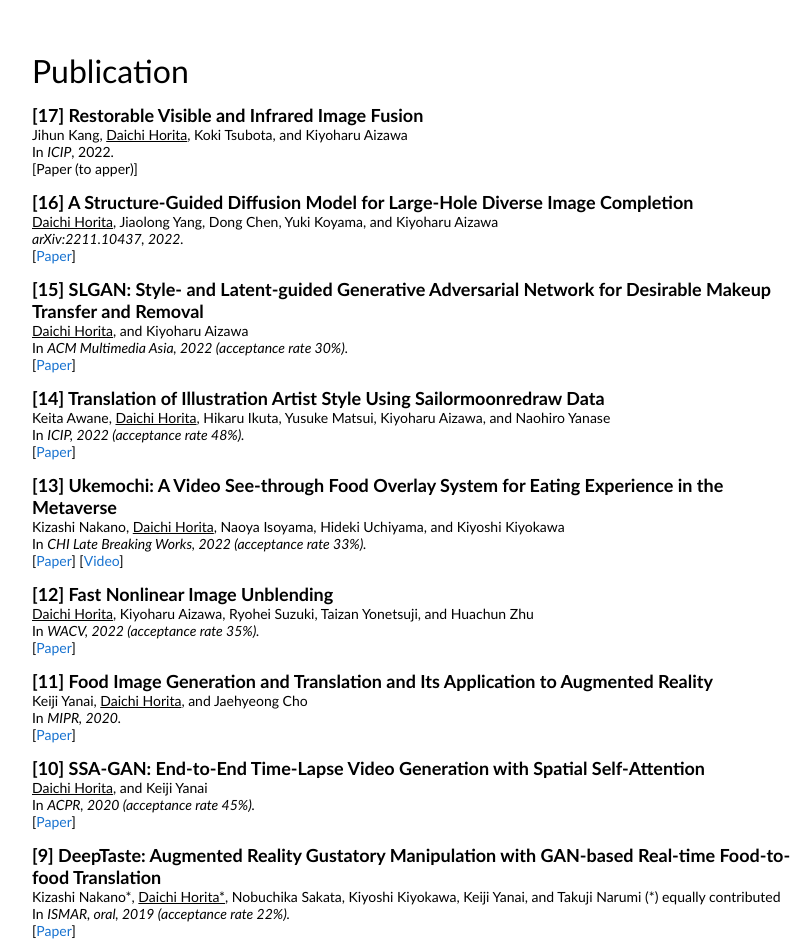
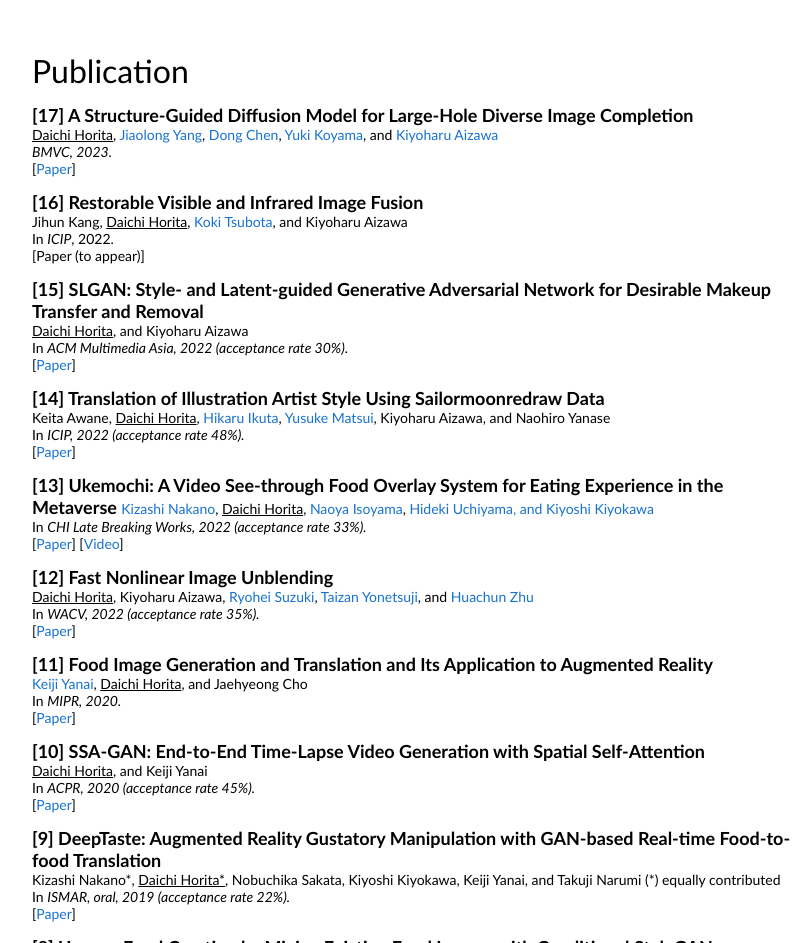
Before and after one commit to UdonDa/udonda.github.io, a plain HTML site: page index.html in a window 1280 px wide. Shown: the part 1518-2461 px from the top of the page, without its empty margins (228-1030 px from the left). Drawn offline with Linux system fonts and the light colour scheme.

Commit message:
Update index.html

```diff
--- a/index.html
+++ b/index.html
@@ -149,17 +149,17 @@
               <td style="padding:20px;width:100%;vertical-align:middle">
                   <heading> <font size="6"> Publication </font></heading>
                   <p>
-                    <papertitle> <font size="4"> [17] Restorable Visible and Infrared Image Fusion </font></papertitle> <br>
-                    Jihun Kang, <u>Daichi Horita</u>, Koki Tsubota, and Kiyoharu Aizawa<br>
+                    <papertitle> <font size="4"> [17] A Structure-Guided Diffusion Model for Large-Hole Diverse Image Completion </font></papertitle> <br>
+                    <u>Daichi Horita</u>, <a href="http://jlyang.org/">Jiaolong Yang</a>, <a href="http://www.dongchen.pro/">Dong Chen</a>, <a href="https://koyama.xyz/">Yuki Koyama</a>, and <a href="https://scholar.google.co.kr/citations?user=CJRhhi0AAAAJ&hl=en">Kiyoharu Aizawa</a><br>
+                    <em>BMVC, 2023. </em> <br>
+                    [<a href="https://arxiv.org/abs/2211.10437">Paper</a>]
+                  </p>
+                  <p>
+                    <papertitle> <font size="4"> [16] Restorable Visible and Infrared Image Fusion </font></papertitle> <br>
+                    Jihun Kang, <u>Daichi Horita</u>, <a href="https://kktsubota.github.io/">Koki Tsubota</a>, and Kiyoharu Aizawa<br>
                     In <em>ICIP</em>, 2022. <br>
 <!--                     [<a href="">Paper</a>]   -->
-                    [Paper (to apper)]
-                  </p>
-                  <p>
-                    <papertitle> <font size="4"> [16] A Structure-Guided Diffusion Model for Large-Hole Diverse Image Completion </font></papertitle> <br>
-                    <u>Daichi Horita</u>, Jiaolong Yang, Dong Chen, Yuki Koyama, and Kiyoharu Aizawa<br>
-                    <em>arXiv:2211.10437, 2022. </em> <br>
-                    [<a href="https://arxiv.org/abs/2211.10437">Paper</a>]
+                    [Paper (to appear)]
                   </p>
                   <p>
                     <papertitle> <font size="4"> [15] SLGAN: Style- and Latent-guided Generative Adversarial Network for Desirable Makeup Transfer and Removal </font></papertitle> <br>
@@ -169,26 +169,26 @@
                   </p>
                   <p>
                     <papertitle> <font size="4"> [14] Translation of Illustration Artist Style Using Sailormoonredraw Data </font></papertitle> <br>
-                    Keita Awane, <u>Daichi Horita</u>, Hikaru Ikuta, Yusuke Matsui, Kiyoharu Aizawa, and Naohiro Yanase<br>
+                    Keita Awane, <u>Daichi Horita</u>, <a href="https://woodrush.github.io/">Hikaru Ikuta</a>, <a href="https://yusukematsui.me/index_jp.html">Yusuke Matsui</a>, Kiyoharu Aizawa, and Naohiro Yanase<br>
                     In <em>ICIP, 2022 (acceptance rate 48%). </em> <br>
                     [<a href="https://ieeexplore.ieee.org/document/9897787">Paper</a>]
                   </p>
                   <p>
-                    <papertitle> <font size="4"> [13] Ukemochi: A Video See-through Food Overlay System for Eating Experience in the Metaverse </font></papertitle> <br>
-                    Kizashi Nakano, <u>Daichi Horita</u>, Naoya Isoyama, Hideki Uchiyama, and Kiyoshi Kiyokawa<br>
+                    <papertitle> <font size="4"> [13] Ukemochi: A Video See-through Food Overlay System for Eating Experience in the Metaverse </font></papertitle> <be>
+                    <a href="https://signs0302.github.io/">Kizashi Nakano</a>, <u>Daichi Horita</u>, <a href="https://dr-iso.com/index.html">Naoya Isoyama</a>, <a href="https://scholar.google.com/citations?user=UxjcjLYAAAAJ&hl=ja">Hideki Uchiyama, and <a href="https://scholar.google.com/citations?user=Za5kSocAAAAJ">Kiyoshi Kiyokawa</a><br>
                     In <em>CHI Late Breaking Works, 2022 (acceptance rate 33%). </em> <br>
                     [<a href="https://dl.acm.org/doi/10.1145/3491101.3519779">Paper</a>]
                     [<a href="https://www.youtube.com/watch?v=dFAB1Uxz3zU&ab_channel=CyberneticsandRealityEngineeringLaboratory">Video</a>]
                   </p>
                   <p>
                     <papertitle> <font size="4"> [12] Fast Nonlinear Image Unblending </font></papertitle> <br>
-                    <u>Daichi Horita</u>, Kiyoharu Aizawa, Ryohei Suzuki, Taizan Yonetsuji, and Huachun Zhu<br>
+                    <u>Daichi Horita</u>, Kiyoharu Aizawa, <a href="http://tealang.info/profile.html">Ryohei Suzuki</a>, <a href="https://github.com/taizan">Taizan Yonetsuji</a>, and <a href="https://scholar.google.com/citations?user=41mli4MAAAAJ&hl=en">Huachun Zhu</a><br>
                     In <em>WACV, 2022 (acceptance rate 35%). </em> <br>
                     [<a href="https://ieeexplore.ieee.org/document/9707094">Paper</a>]
                   </p>
                   <p>
                     <papertitle> <font size="4"> [11] Food Image Generation and Translation and Its Application to Augmented Reality </font></papertitle> <br>
-                    Keiji Yanai, <u>Daichi Horita</u>, and Jaehyeong Cho<br>
+                    <a href="https://scholar.google.com/citations?user=GfBhHw0AAAAJ&hl=en">Keiji Yanai</a>, <u>Daichi Horita</u>, and Jaehyeong Cho<br>
                     In <em>MIPR, 2020. </em> <br>
                     [<a href="https://ieeexplore.ieee.org/abstract/document/9175567">Paper</a>]
                   </p>
```
